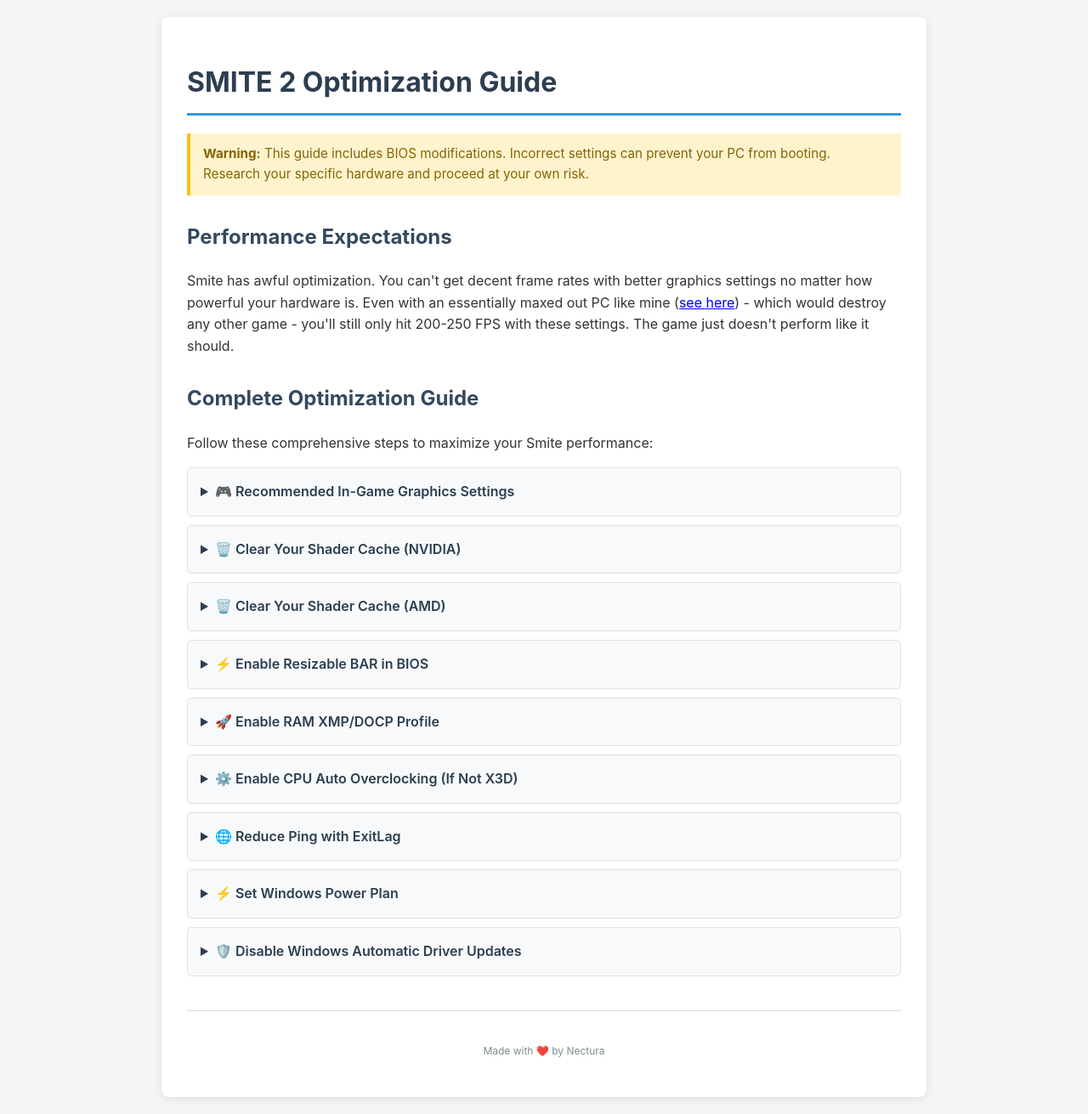
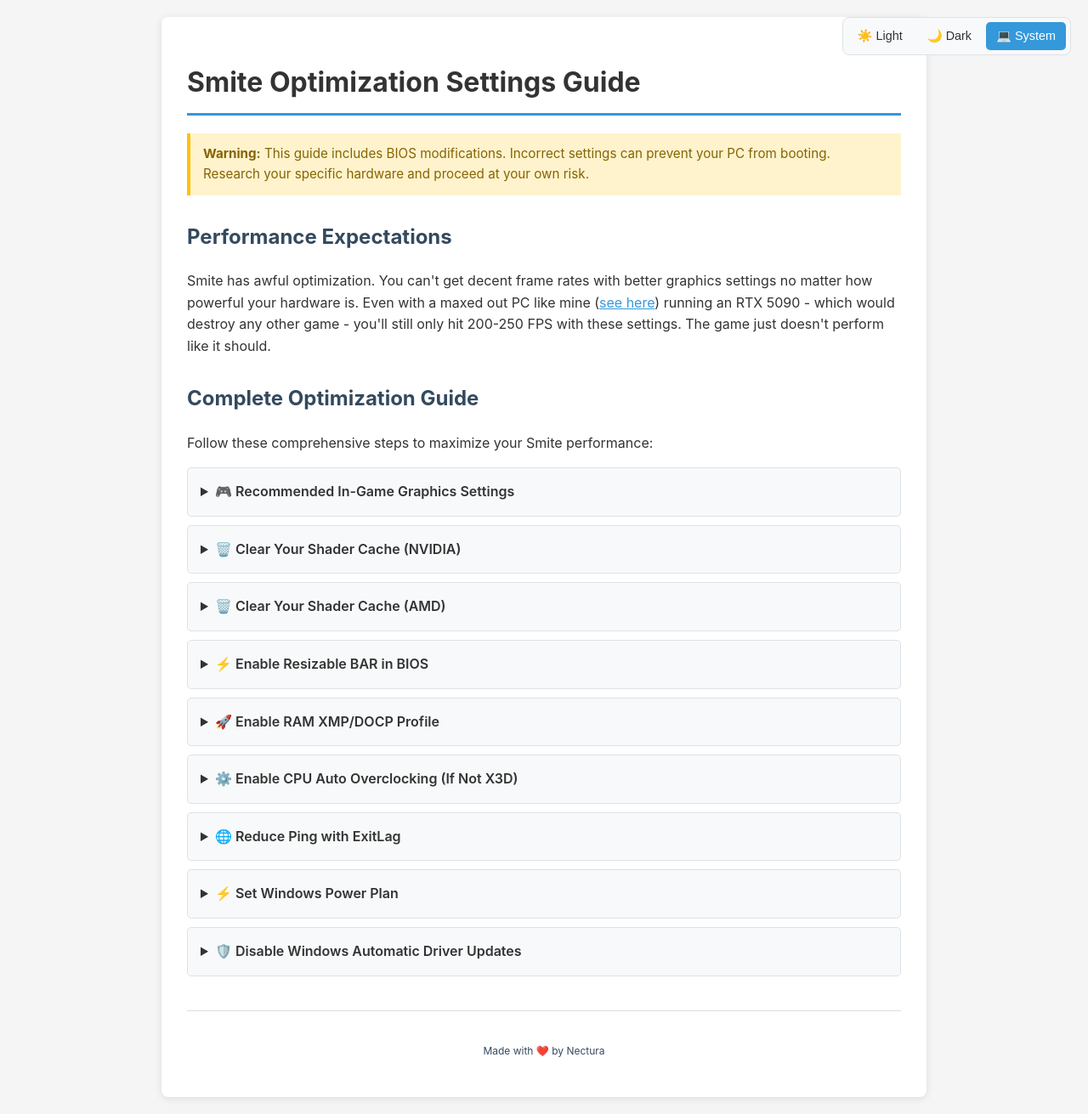
Before and after one commit to Nectura/smite-optimization-guide, a Jekyll site: the page built from README.md, in a window 1280 px wide. Shown: the whole page at 85% size. Built offline with Jekyll 4.4.1, drawn with Linux system fonts in a browser that asks for light colours; our own code applies the rules of GitHub Pages for plain Markdown files.

Commit message:
Added theme selection

```diff
--- a/_layouts/default.html
+++ b/_layouts/default.html
@@ -4,7 +4,8 @@
     <meta charset="UTF-8">
     <meta http-equiv="X-UA-Compatible" content="IE=edge">
     <meta name="viewport" content="width=device-width, initial-scale=1">
-    <title>SMITE 2 Optimization Guide</title>
+    <title>Smite Optimization Settings</title>
+
     <!-- Google tag (gtag.js) -->
     <script async src="https://www.googletagmanager.com/gtag/js?id=G-L1KBK0ZNVR"></script>
     <script>
@@ -13,30 +14,97 @@
       gtag('js', new Date());
       gtag('config', 'G-L1KBK0ZNVR');
     </script>
+
     <style>
+      :root {
+        --bg-primary: #f5f5f5;
+        --bg-secondary: white;
+        --text-primary: #333;
+        --text-secondary: #34495e;
+        --border-color: #ddd;
+        --shadow: rgba(0,0,0,0.1);
+        --details-bg: #f8f9fa;
+        --details-border: #dee2e6;
+        --code-bg: #e9ecef;
+        --warning-bg: #fff3cd;
+        --warning-border: #ffc107;
+        --warning-text: #856404;
+      }
+
+      [data-theme="dark"] {
+        --bg-primary: #1a1a1a;
+        --bg-secondary: #2d2d2d;
+        --text-primary: #e0e0e0;
+        --text-secondary: #b0b0b0;
+        --border-color: #404040;
+        --shadow: rgba(0,0,0,0.3);
+        --details-bg: #252525;
+        --details-border: #404040;
+        --code-bg: #1a1a1a;
+        --warning-bg: #3a3a1a;
+        --warning-border: #ffc107;
+        --warning-text: #ffdb7d;
+      }
+
       body {
         font-family: -apple-system, BlinkMacSystemFont, 'Segoe UI', Roboto, Oxygen, Ubuntu, Cantarell, sans-serif;
         line-height: 1.6;
-        color: #333;
+        color: var(--text-primary);
         max-width: 900px;
         margin: 0 auto;
         padding: 20px;
-        background: #f5f5f5;
+        background: var(--bg-primary);
+        transition: background-color 0.3s ease, color 0.3s ease;
       }
       .wrapper {
-        background: white;
+        background: var(--bg-secondary);
         padding: 30px;
         border-radius: 8px;
-        box-shadow: 0 2px 10px rgba(0,0,0,0.1);
+        box-shadow: 0 2px 10px var(--shadow);
+        transition: background-color 0.3s ease;
+      }
+      .theme-toggle {
+        position: absolute;
+        top: 20px;
+        right: 20px;
+        display: flex;
+        gap: 5px;
+        background: var(--details-bg);
+        padding: 5px;
+        border-radius: 8px;
+        border: 1px solid var(--details-border);
+      }
+      .theme-toggle button {
+        background: transparent;
+        border: none;
+        padding: 8px 12px;
+        border-radius: 5px;
+        cursor: pointer;
+        color: var(--text-primary);
+        font-size: 0.9em;
+        transition: background-color 0.2s ease;
+      }
+      .theme-toggle button:hover {
+        background: var(--border-color);
+      }
+      .theme-toggle button.active {
+        background: #3498db;
+        color: white;
       }
       h1 {
-        color: #2c3e50;
+        color: var(--text-primary);
         border-bottom: 3px solid #3498db;
         padding-bottom: 10px;
       }
       h2 {
-        color: #34495e;
+        color: var(--text-secondary);
         margin-top: 30px;
+      }
+      a {
+        color: #3498db;
+      }
+      [data-theme="dark"] a {
+        color: #5dade2;
       }
       .settings-images {
         display: flex;
@@ -47,24 +115,24 @@
       .settings-images img {
         width: 100%;
         height: auto;
-        border: 2px solid #ddd;
+        border: 2px solid var(--border-color);
         border-radius: 4px;
-        box-shadow: 0 2px 5px rgba(0,0,0,0.1);
+        box-shadow: 0 2px 5px var(--shadow);
       }
       .instructions {
-        background: #ecf0f1;
+        background: var(--details-bg);
         padding: 20px;
         border-radius: 5px;
         margin: 20px 0;
       }
       .important {
-        background: #fff3cd;
-        border-left: 4px solid #ffc107;
+        background: var(--warning-bg);
+        border-left: 4px solid var(--warning-border);
         padding: 12px 15px;
         margin: 20px 0;
       }
       .important p {
-        color: #856404;
+        color: var(--warning-text);
         margin: 0;
         font-size: 0.95em;
       }
@@ -78,21 +146,22 @@
         width: 100%;
         max-width: 600px;
         height: auto;
-        border: 2px solid #ddd;
+        border: 2px solid var(--border-color);
         border-radius: 4px;
         margin: 10px 0;
       }
       details {
-        background: #f8f9fa;
-        border: 1px solid #dee2e6;
+        background: var(--details-bg);
+        border: 1px solid var(--details-border);
         border-radius: 5px;
         padding: 10px 15px;
         margin: 10px 0;
         cursor: pointer;
+        transition: background-color 0.3s ease;
       }
       details summary {
         font-weight: 600;
-        color: #2c3e50;
+        color: var(--text-primary);
         cursor: pointer;
         user-select: none;
         padding: 5px 0;
@@ -101,14 +170,14 @@
         color: #3498db;
       }
       details[open] {
-        background: #ffffff;
+        background: var(--bg-secondary);
         border-color: #3498db;
       }
       details[open] summary {
         color: #3498db;
         margin-bottom: 10px;
         padding-bottom: 10px;
-        border-bottom: 1px solid #dee2e6;
+        border-bottom: 1px solid var(--details-border);
       }
       details p, details ol {
         margin: 10px 0;
@@ -121,32 +190,79 @@
         margin: 8px 0;
       }
       details code {
-        background: #e9ecef;
+        background: var(--code-bg);
         padding: 2px 6px;
         border-radius: 3px;
         font-family: 'Courier New', monospace;
         font-size: 0.9em;
+        color: var(--text-primary);
       }
       footer {
         margin-top: 40px;
         padding-top: 20px;
-        border-top: 1px solid #ddd;
+        border-top: 1px solid var(--border-color);
         text-align: center;
-        color: #7f8c8d;
+        color: var(--text-secondary);
         font-size: 0.9em;
       }
     </style>
   </head>
   <body>
+    <div class="theme-toggle">
+      <button onclick="setTheme('light')">☀️ Light</button>
+      <button onclick="setTheme('dark')">🌙 Dark</button>
+      <button onclick="setTheme('system')" class="active">💻 System</button>
+    </div>
+
+    <script>
+      function setTheme(mode) {
+        localStorage.setItem('theme-mode', mode);
+        applyTheme(mode);
+        updateActiveButton(mode);
+      }
+
+      function applyTheme(mode) {
+        if (mode === 'system') {
+          const prefersDark = window.matchMedia('(prefers-color-scheme: dark)').matches;
+          document.documentElement.setAttribute('data-theme', prefersDark ? 'dark' : 'light');
+        } else {
+          document.documentElement.setAttribute('data-theme', mode);
+        }
+      }
+
+      function updateActiveButton(mode) {
+        document.querySelectorAll('.theme-toggle button').forEach(btn => {
+          btn.classList.remove('active');
+        });
+        const buttons = document.querySelectorAll('.theme-toggle button');
+        if (mode === 'light') buttons[0].classList.add('active');
+        else if (mode === 'dark') buttons[1].classList.add('active');
+        else buttons[2].classList.add('active');
+      }
+
+      // Initialize theme on page load
+      const savedMode = localStorage.getItem('theme-mode') || 'system';
+      applyTheme(savedMode);
+      updateActiveButton(savedMode);
+
+      // Listen for system theme changes
+      window.matchMedia('(prefers-color-scheme: dark)').addEventListener('change', (e) => {
+        const currentMode = localStorage.getItem('theme-mode') || 'system';
+        if (currentMode === 'system') {
+          applyTheme('system');
+        }
+      });
+    </script>
+
     <div class="wrapper">
-      <h1>SMITE 2 Optimization Guide</h1>
+      <h1>Smite Optimization Settings Guide</h1>
 
       <div class="important">
         <p><strong>Warning:</strong> This guide includes BIOS modifications. Incorrect settings can prevent your PC from booting. Research your specific hardware and proceed at your own risk.</p>
       </div>
 
       <h2>Performance Expectations</h2>
-      <p>Smite has awful optimization. You can't get decent frame rates with better graphics settings no matter how powerful your hardware is. Even with an essentially maxed out PC like mine (<a href="https://pcpartpicker.com/user/Nectura/saved/#view=qVcJkL" target="_blank">see here</a>) - which would destroy any other game - you'll still only hit 200-250 FPS with these settings. The game just doesn't perform like it should.</p>
+      <p>Smite has awful optimization. You can't get decent frame rates with better graphics settings no matter how powerful your hardware is. Even with a maxed out PC like mine (<a href="https://pcpartpicker.com/user/Nectura/saved/#view=qVcJkL" target="_blank">see here</a>) running an RTX 5090 - which would destroy any other game - you'll still only hit 200-250 FPS with these settings. The game just doesn't perform like it should.</p>
 
       <h2>Complete Optimization Guide</h2>
       <p>Follow these comprehensive steps to maximize your Smite performance:</p>
@@ -268,5 +384,4 @@
       </footer>
     </div>
   </body>
-
 </html>
```
